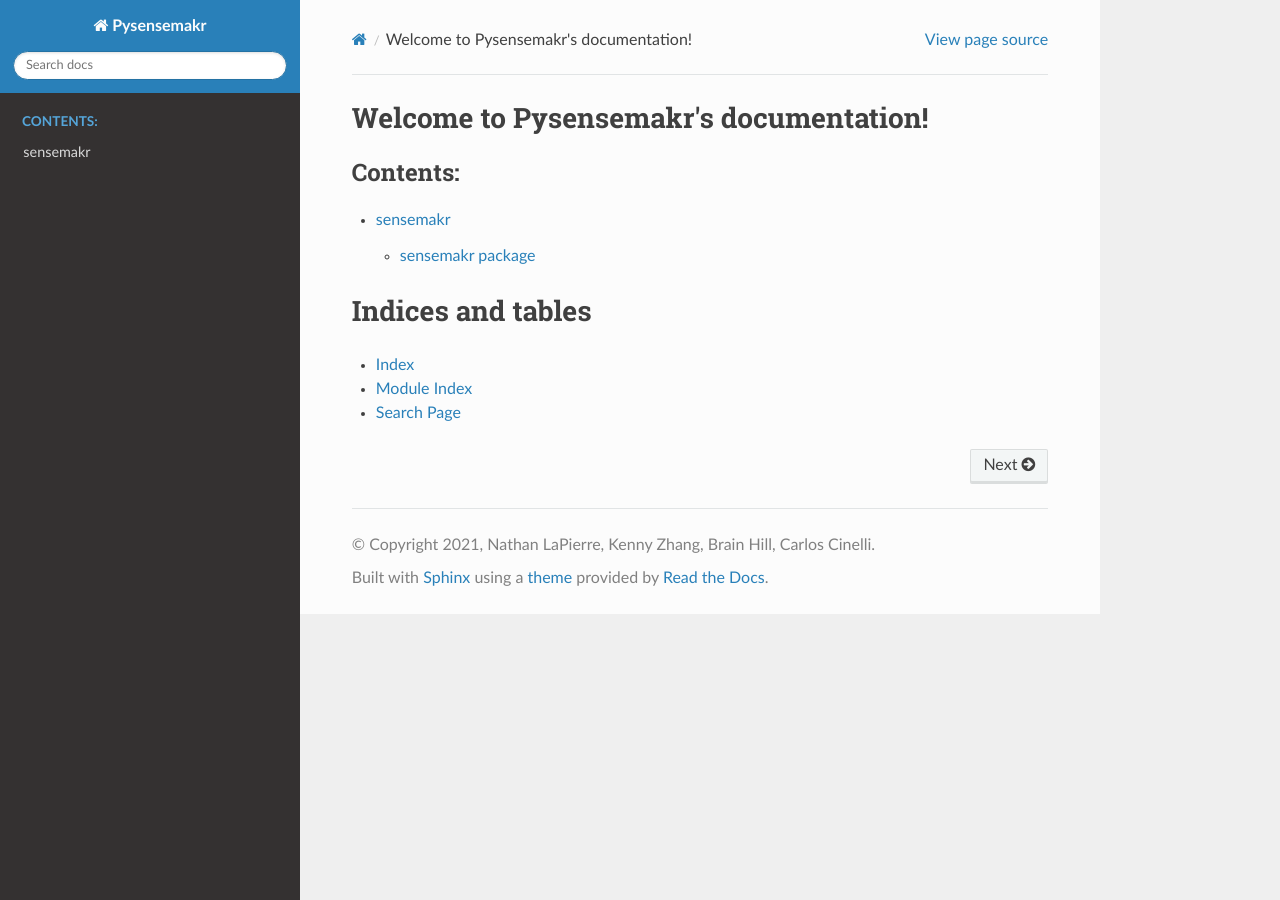
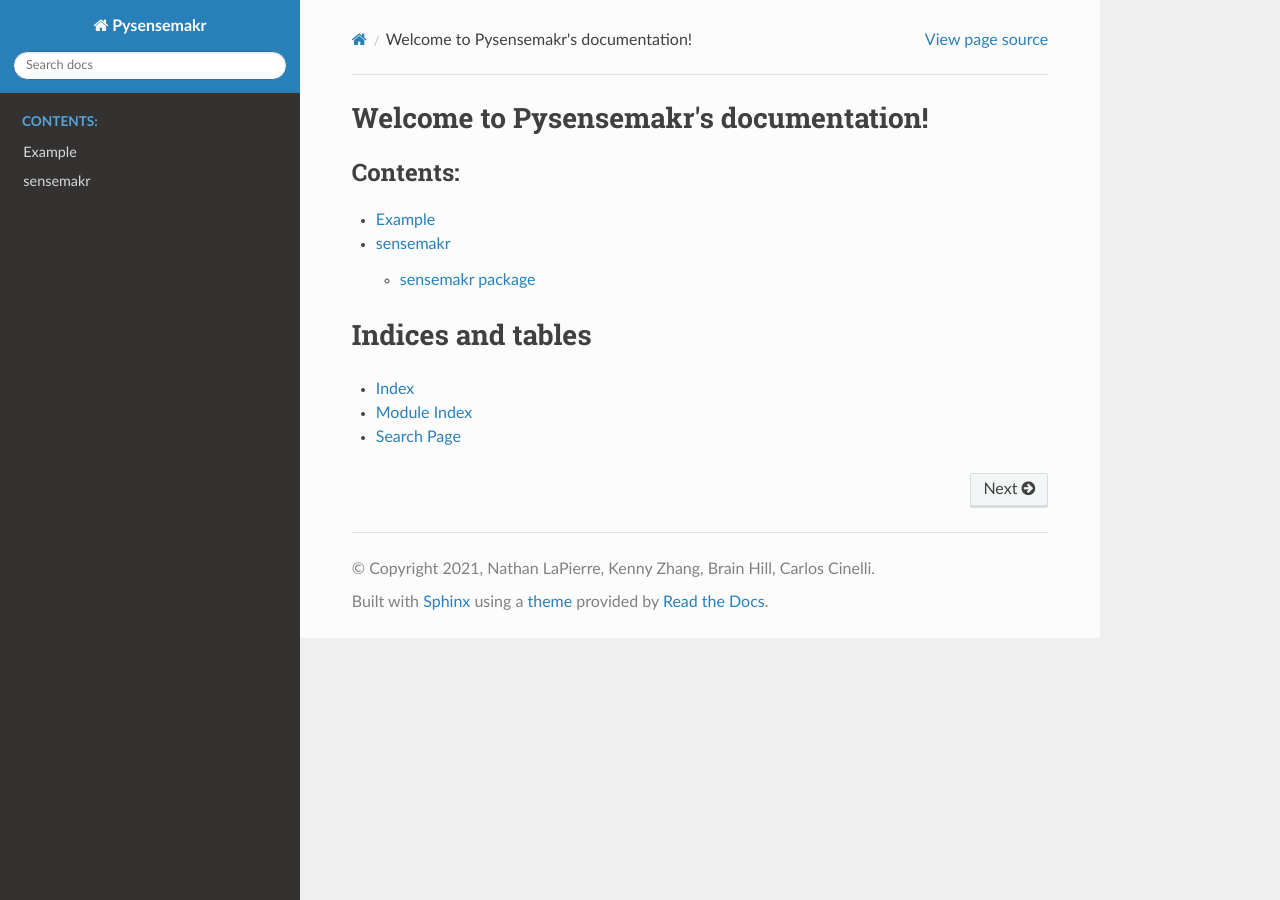
Before and after one commit to nlapier2/PySensemakr, a Sphinx documentation site: the page built from sensemakr/docs/index.rst, in a window 1280 px wide. Built offline with Sphinx 7.4.7 and the Read the Docs theme 2.0.0, drawn with Linux system fonts in a browser that asks for light colours; formulas are drawn with MathJax 3; pages that are not in the unit, such as notebooks, are missing from menus.

Commit message:
Update Docs

```diff
--- a/sensemakr/docs/index.rst
+++ b/sensemakr/docs/index.rst
@@ -10,8 +10,8 @@
    :maxdepth: 2
    :caption: Contents:
 
+   notebooks/example
    notebooks/the_risks_of_informal_benchmarking
-   notebooks/example
    modules
 
 Indices and tables
```
Also changed, not shown: sensemakr/docs/notebooks/example.ipynb.
